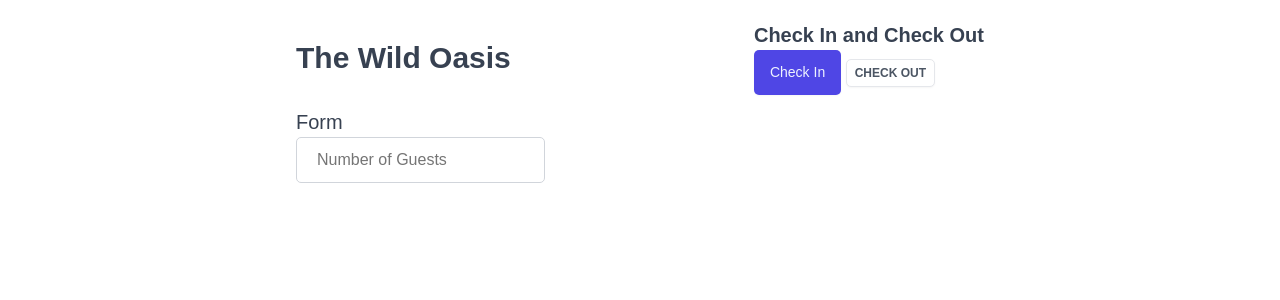
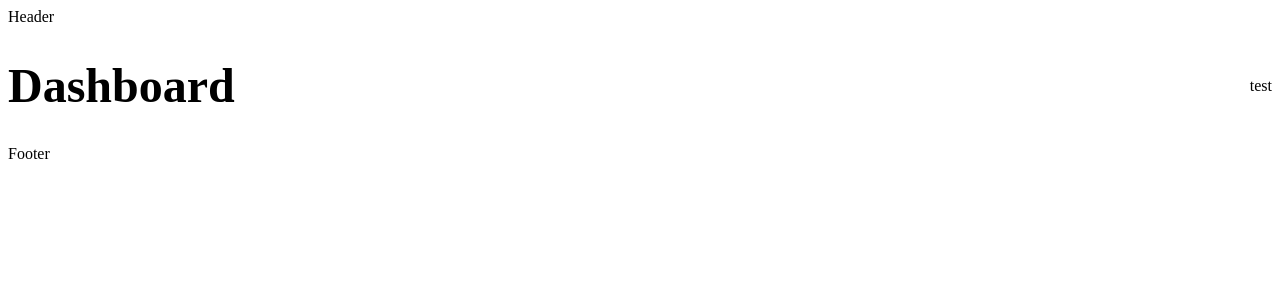
Before and after one commit to shivPosted/The-Wild-Oasis, a React (Vite) app: page /dashboard in a window 1280 px wide. Shown: the top 300 px of the page. Built offline with nearby package versions, Linux system fonts and the light colour scheme.

Commit message:
defining routes and pages

```diff
--- a/package.json
+++ b/package.json
@@ -12,6 +12,7 @@
   "dependencies": {
     "react": "^18.3.1",
     "react-dom": "^18.3.1",
+    "react-router-dom": "^7.0.1",
     "styled-components": "^6.1.13"
   },
   "devDependencies": {
--- a/src/App.jsx
+++ b/src/App.jsx
@@ -1,9 +1,17 @@
 import styled, { css } from "styled-components";
-import GlobalStyles from "./styles/globalStyles";
-import Button from "./ui/Button";
-import Input from "./ui/Input";
-import Heading from "./ui/Heading";
-import Row from "./ui/Row";
+import {
+  createBrowserRouter,
+  Navigate,
+  RouterProvider,
+} from "react-router-dom";
+import Dashboard from "./pages/Dashboard";
+import AppLayout from "./ui/AppLayout";
+import Account from "./pages/Account";
+import Settings from "./pages/Settings";
+import Cabins from "./pages/Cabins";
+import Bookings from "./pages/Bookings";
+import PageNotFound from "./pages/PageNotFound";
+import Login from "./pages/Login";
 
 //NOTE: using StyledApp to apply styles to main element of App component
 const StyledApp = styled.main`
@@ -12,36 +20,48 @@ const StyledApp = styled.main`
   margin: 0 auto;
 `;
 
+const router = createBrowserRouter([
+  {
+    element: <AppLayout />,
+    path: "/",
+    children: [
+      {
+        index: true,
+        element: <Navigate to="dashboard" replace={true} />,
+      },
+      {
+        element: <Dashboard />,
+        path: "dashboard",
+      },
+      {
+        element: <Account />,
+        path: "account",
+      },
+      {
+        element: <Settings />,
+        path: "settings",
+      },
+      {
+        element: <Cabins />,
+        path: "cabins",
+      },
+      {
+        element: <Bookings />,
+        path: "bookings",
+      },
+    ],
+  },
+  {
+    element: <PageNotFound />,
+    path: "*",
+  },
+  {
+    element: <Login />,
+    path: "login",
+  },
+]);
+
 function App() {
-  return (
-    <>
-      <GlobalStyles />
-      <StyledApp>
-        <Row alignment="vertical">
-          <Row>
-            <Heading as="h1">The Wild Oasis</Heading>
-            <div>
-              <Heading as="h2">Check In and Check Out</Heading>
-              <Button onClick={() => console.log("check in")}>
-                Check In
-              </Button>{" "}
-              {/* by default the type is primary and size is small for button */}
-              <Button
-                size="small"
-                variation="secondary"
-                onClick={() => console.log("check out")}
-              >
-                Check Out
-              </Button>
-            </div>
-          </Row>
-          <form>
-            <Heading as="h3">Form</Heading>
-            <Input type="text" placeholder="Number of Guests" />
-          </form>
-        </Row>
-      </StyledApp>
-    </>
-  );
+  return <RouterProvider router={router} />;
 }
 export default App;
--- a/src/main.jsx
+++ b/src/main.jsx
@@ -1,6 +1,7 @@
 import { StrictMode } from "react";
 import { createRoot } from "react-dom/client";
 import App from "./App.jsx";
+import { RouterProvider } from "react-router-dom";
 
 createRoot(document.getElementById("root")).render(
   <StrictMode>
--- /dev/null
+++ b/src/pages/Account.jsx
@@ -0,0 +1,12 @@
+import Heading from "../ui/Heading";
+import Row from "../ui/Row";
+
+function Account() {
+  return (
+    <Row alignment="horizontal">
+      <Heading as="h1">Account</Heading>
+      <p>Test Account</p>
+    </Row>
+  );
+}
+export default Account;
--- /dev/null
+++ b/src/pages/Bookings.jsx
@@ -0,0 +1,12 @@
+import Heading from "../ui/Heading";
+import Row from "../ui/Row";
+
+function Bookings() {
+  return (
+    <Row alignment="horizontal">
+      <Heading as="h1">Account</Heading>
+      <p>Test Account</p>
+    </Row>
+  );
+}
+export default Bookings;
--- /dev/null
+++ b/src/pages/Cabins.jsx
@@ -0,0 +1,12 @@
+import Heading from "../ui/Heading";
+import Row from "../ui/Row";
+
+function Cabins() {
+  return (
+    <Row alignment="horizontal">
+      <Heading as="h1">Account</Heading>
+      <p>Test Account</p>
+    </Row>
+  );
+}
+export default Cabins;
--- /dev/null
+++ b/src/pages/Dashboard.jsx
@@ -0,0 +1,12 @@
+import Heading from "../ui/Heading";
+import Row from "../ui/Row";
+
+function Dashboard() {
+  return (
+    <Row alignment="horizontal">
+      <Heading as="h1">Dashboard</Heading>
+      <p>test</p>
+    </Row>
+  );
+}
+export default Dashboard;
--- /dev/null
+++ b/src/pages/Login.jsx
@@ -0,0 +1,12 @@
+import Heading from "../ui/Heading";
+import Row from "../ui/Row";
+
+function Login() {
+  return (
+    <Row alignment="horizontal">
+      <Heading as="h1">Login</Heading>
+      <p>Account</p>
+    </Row>
+  );
+}
+export default Login;
--- /dev/null
+++ b/src/pages/PageNotFound.jsx
@@ -0,0 +1,11 @@
+import Heading from "../ui/Heading";
+import Row from "../ui/Row";
+
+function PageNotFound() {
+  return (
+    <Row alignment="horizontal">
+      <Heading as="h1">Page not Found 🥲🥲</Heading>
+    </Row>
+  );
+}
+export default PageNotFound;
--- /dev/null
+++ b/src/pages/Settings.jsx
@@ -0,0 +1,12 @@
+import Heading from "../ui/Heading";
+import Row from "../ui/Row";
+
+function Settings() {
+  return (
+    <Row alignment="horizontal">
+      <Heading as="h1">Dashboard</Heading>
+      <p>test</p>
+    </Row>
+  );
+}
+export default Settings;
--- /dev/null
+++ b/src/ui/AppLayout.jsx
@@ -0,0 +1,12 @@
+import { Outlet } from "react-router-dom";
+
+function AppLayout() {
+  return (
+    <>
+      <header>Header</header>
+      <Outlet />
+      <footer>Footer</footer>
+    </>
+  );
+}
+export default AppLayout;
```
Also changed, not shown: src/pages/Users.jsx (added, +12 -0 lines), 1 other file (tests, documents, lock files or other folders).
